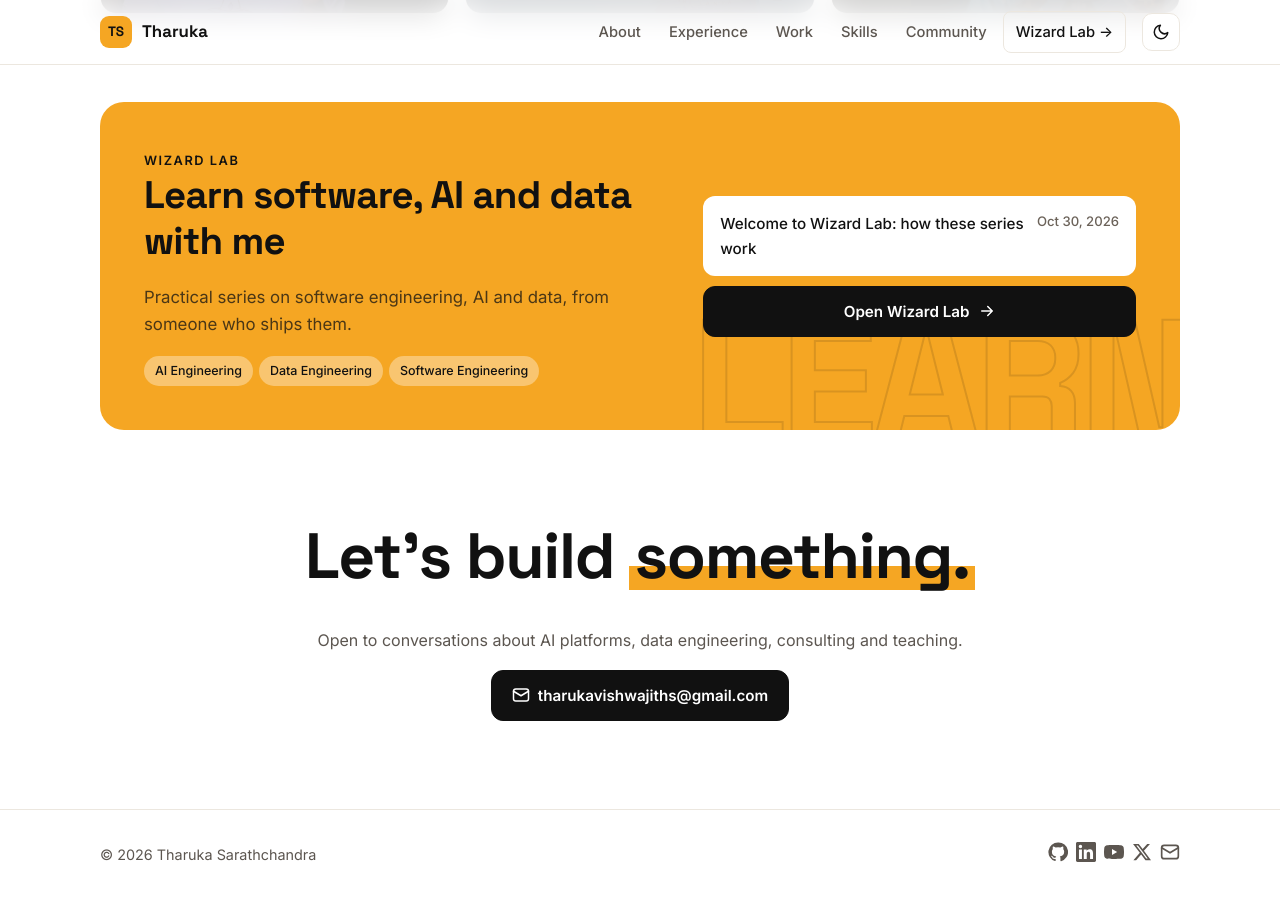
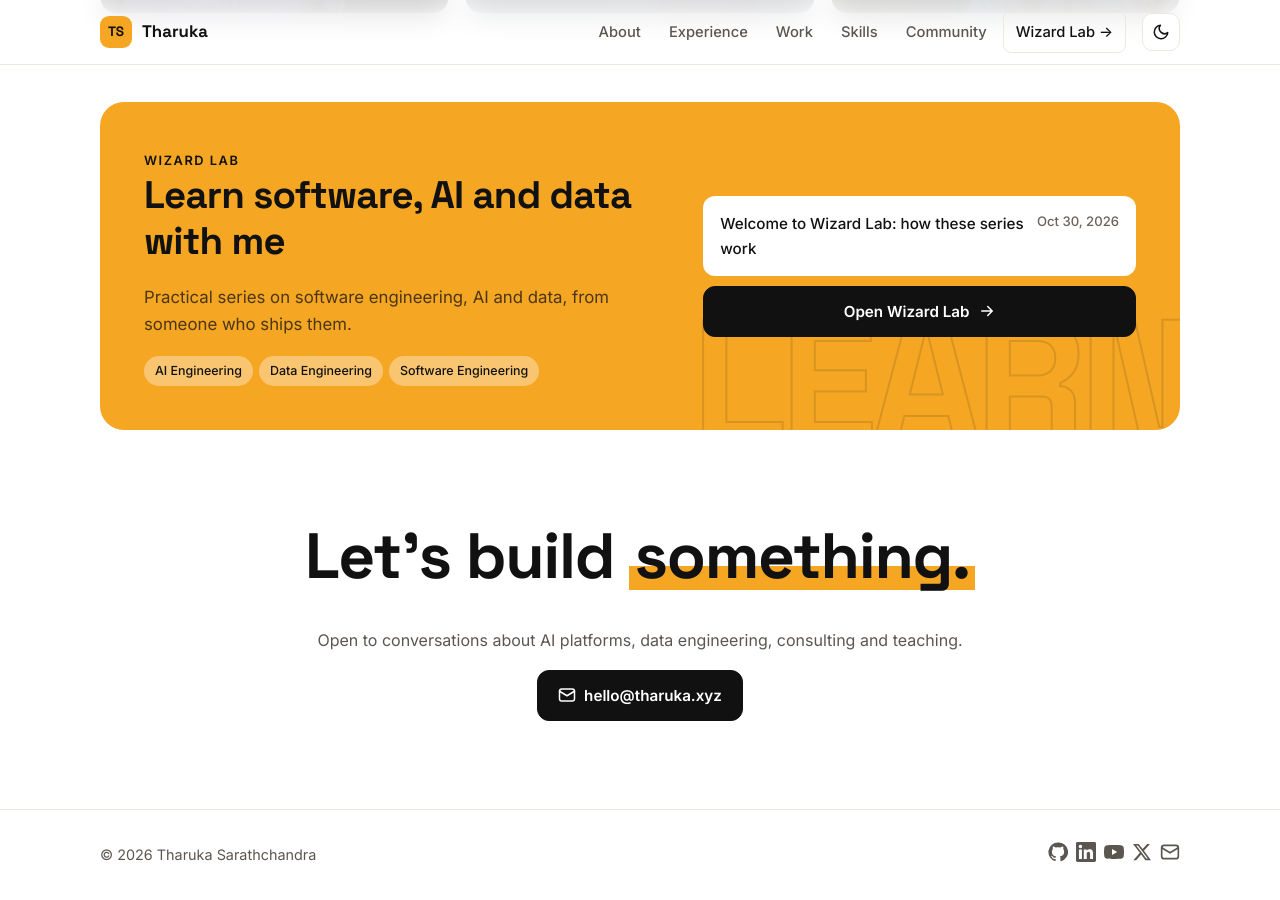
Before and after one commit to TharukaVishwajith/tharukavishwajith.github.io, a Jekyll site: the page built from index.html, in a window 1280 px wide and 900 px high, scrolled down 7276 px. Built offline with Jekyll 4.4.1, drawn with Linux system fonts in a browser that asks for light colours.

Commit message:
Use hello@tharuka.xyz as the contact email
Set it once in _config.yml (used by the contact button, footer icons and
SEO metadata) and make the welcome article read it from config too.

Co-Authored-By: Claude Opus 5.5 <noreply@anthropic.com>
Claude-Session: https://claude.ai/code/session_013yGcBE4LTnHEs2Voa2Evx5

```diff
--- a/_config.yml
+++ b/_config.yml
@@ -8,7 +8,7 @@ baseurl: ""
 lang: en
 author:
   name: Tharuka Sarathchandra
-  email: tharukavishwajiths@gmail.com
+  email: hello@tharuka.xyz
 social:
   name: Tharuka Sarathchandra
   links:
```
Also changed, not shown: _articles/start-here/welcome.md (+1 -1 lines).
